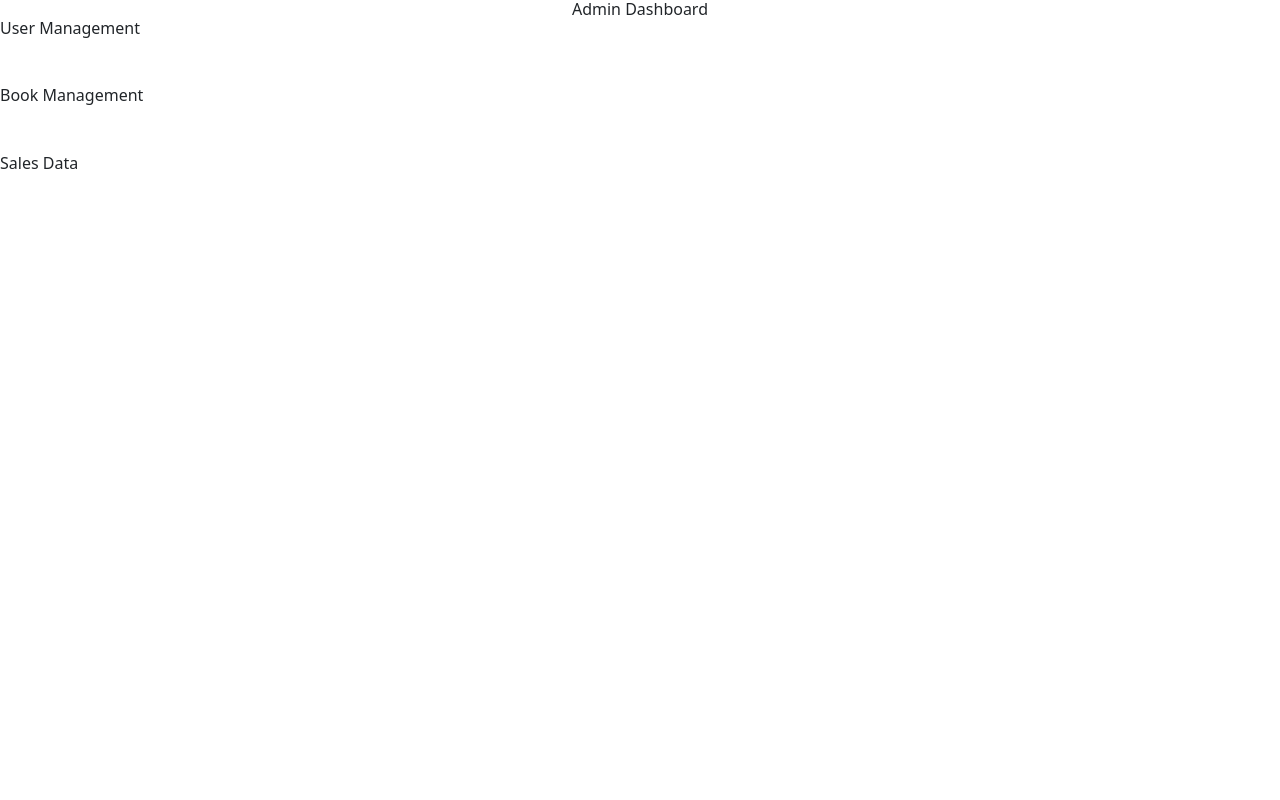
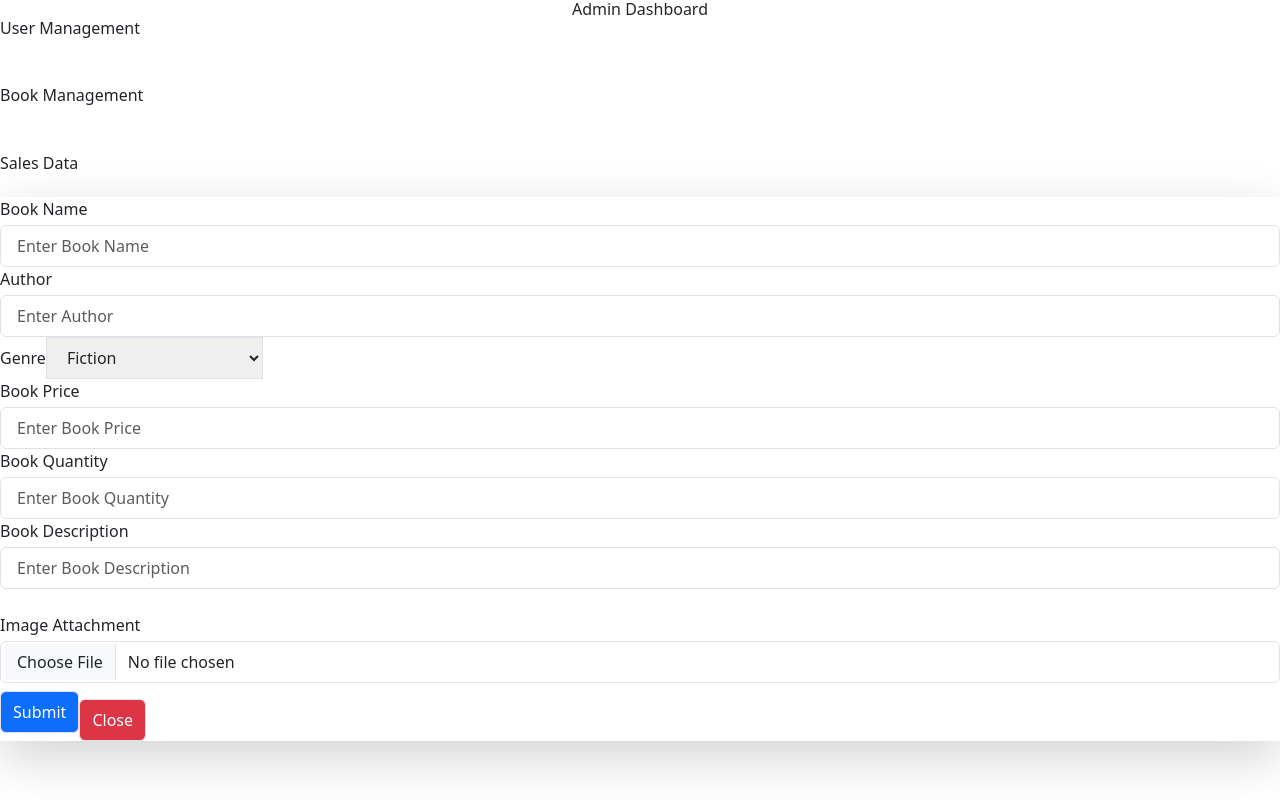
Before and after one commit to SupportAESS/Literacy-Ladder, a React (Vite) app in the folder admin/: page /admindeshboard in a window 1280 px wide. Both pictures are taken after a click on the button "Add Book". Built offline with nearby package versions, Linux system fonts and the light colour scheme.

Commit message:
admin add books

```diff
--- a/admin/src/Componenets/AddBookModal.jsx
+++ b/admin/src/Componenets/AddBookModal.jsx
@@ -4,9 +4,13 @@ import axios from 'axios';
 
 function addBook({ onClose }) {
   const [formData, setFormData] = useState({
-    userInput: '',
+    bookName: '',
+    author: '',
+    genre: '',
+    bookQuantity: '',
+    bookPrice: '',
+    bookDescription: '',
     image: null,
-    username:''
   });
 
   const handleChange = (e) => {
@@ -27,9 +31,10 @@ function addBook({ onClose }) {
     e.preventDefault();
     // Handle form submission logic here
     onClose();
-    const sessionData = localStorage.getItem('session');
-    const session = JSON.parse(sessionData);
-    formData.username = session.username;
+    // const sessionData = localStorage.getItem('session');
+    // const session = JSON.parse(sessionData);
+    // formData.username = session.username;
+    console.log(formData);
     try {
       //let url = isLogin ? '' : 'http://localhost:3000/signup'; // Determine the correct endpoint based on isLogin state
       const response = await axios.post('http://localhost:3000/post', formData, {
@@ -51,9 +56,51 @@ function addBook({ onClose }) {
       <div className='w-96 bg-white rounded-md shadow-lg'>
         <Form encType='multipart/form-data' onSubmit={handleSubmit} className='p-6'>
           <Form.Group >
-            <Form.Label className='block mb-1 text-base font-bold text-gray-700'>Query</Form.Label>
-            <Form.Control type="text" placeholder="Enter your text" name="userInput" value={formData.userInput} onChange={handleChange} required className='block w-full px-3 py-2 text-sm border border-gray-300 rounded-md focus:outline-none focus:border-indigo-500' />
-            <Form.Text className="text-xs text-gray-500">*This field is mandatory.</Form.Text>
+            <Form.Label className='block mb-1 text-base font-bold text-gray-700'>Book Name</Form.Label>
+            <Form.Control type="text" placeholder="Enter Book Name" name="bookName" value={formData.bookName} onChange={handleChange} required className='block w-full px-3 py-2 text-sm border border-gray-300 rounded-md focus:outline-none focus:border-indigo-500' />
+          </Form.Group>
+
+          <Form.Group >
+            <Form.Label className='block mb-1 text-base font-bold text-gray-700'>Author</Form.Label>
+            <Form.Control type="text" placeholder="Enter Author" name="author" value={formData.author} onChange={handleChange} required className='block w-full px-3 py-2 text-sm border border-gray-300 rounded-md focus:outline-none focus:border-indigo-500' />
+            {/* <Form.Text className="text-xs text-gray-500">*This field is mandatory.</Form.Text> */}
+          </Form.Group>
+
+          <Form.Group >
+            <Form.Label className='block mb-1 text-base font-bold text-gray-700'>Genre</Form.Label>
+            <select name="genre" id="genre" value={formData.genre} onChange={handleChange} required className='block w-full px-3 py-2 text-sm border border-gray-300 rounded-md focus:outline-none focus:border-indigo-500'>
+              <option value="Fiction">Fiction</option>
+              <option value="Non-fiction">Non-fiction</option>
+              <option value="Action and Adventure">Action and Adventure</option>
+              <option value="Mystery">Mystery</option>
+              <option value="Science Fiction">Science Fiction</option>
+              <option value="Fantasy">Fantasy</option>
+              <option value="Horror">Horror</option>
+              <option value="Biography">Biography</option>
+              <option value="Auto-biography">Auto-biography</option>
+              <option value="History">History</option>
+              <option value="Self-help">Self-help</option>
+              <option value="Science">Science</option>
+              <option value="Romance">Romance</option>S
+            </select>
+          </Form.Group>
+
+          <Form.Group >
+            <Form.Label className='block mb-1 text-base font-bold text-gray-700'>Book Price</Form.Label>
+            <Form.Control type="text" placeholder="Enter Book Price" name="bookPrice" value={formData.bookPrice} onChange={handleChange} required className='block w-full px-3 py-2 text-sm border border-gray-300 rounded-md focus:outline-none focus:border-indigo-500' />
+            {/* <Form.Text className="text-xs text-gray-500">*This field is mandatory.</Form.Text> */}
+          </Form.Group>
+
+          <Form.Group >
+            <Form.Label className='block mb-1 text-base font-bold text-gray-700'>Book Quantity</Form.Label>
+            <Form.Control type="text" placeholder="Enter Book Quantity" name="bookQuantity" value={formData.bookQuantity} onChange={handleChange} required className='block w-full px-3 py-2 text-sm border border-gray-300 rounded-md focus:outline-none focus:border-indigo-500' />
+            {/* <Form.Text className="text-xs text-gray-500">*This field is mandatory.</Form.Text> */}
+          </Form.Group>
+
+          <Form.Group >
+            <Form.Label className='block mb-1 text-base font-bold text-gray-700'>Book Description</Form.Label>
+            <Form.Control type="text" placeholder="Enter Book Description" name="bookDescription" value={formData.bookDescription} onChange={handleChange} required className='block w-full px-3 py-2 text-sm border border-gray-300 rounded-md focus:outline-none focus:border-indigo-500' />
+            {/* <Form.Text className="text-xs text-gray-500">*This field is mandatory.</Form.Text> */}
           </Form.Group>
 
           <Form.Group  className='mt-4'>
--- a/admin/src/Componenets/AdminDashboard.jsx
+++ b/admin/src/Componenets/AdminDashboard.jsx
@@ -72,21 +72,14 @@ const AdminDashboard = () => {
           </div>
           <div id="sales-chart-container">
             {/* Sales chart */}
+            <p></p>
           </div>
         </div>
       </div>
 
       {/* Add Book Modal */}
       {showAddBookModal && (
-        <div id="add-book-modal" className="modal">
-          <div className="modal-content">
-            <span className="close" onClick={closeModal}>&times;</span>
-            <h2 className="text-xl font-semibold mb-4">Add Book</h2>
-            {/* Render the AddBookModal component here */}
-            <p></p>
-            <AddBookModal />
-          </div>
-        </div>
+            <AddBookModal onClose={closeModal}/>
       )}
 
       {/* Remove Book Modal */}
```
